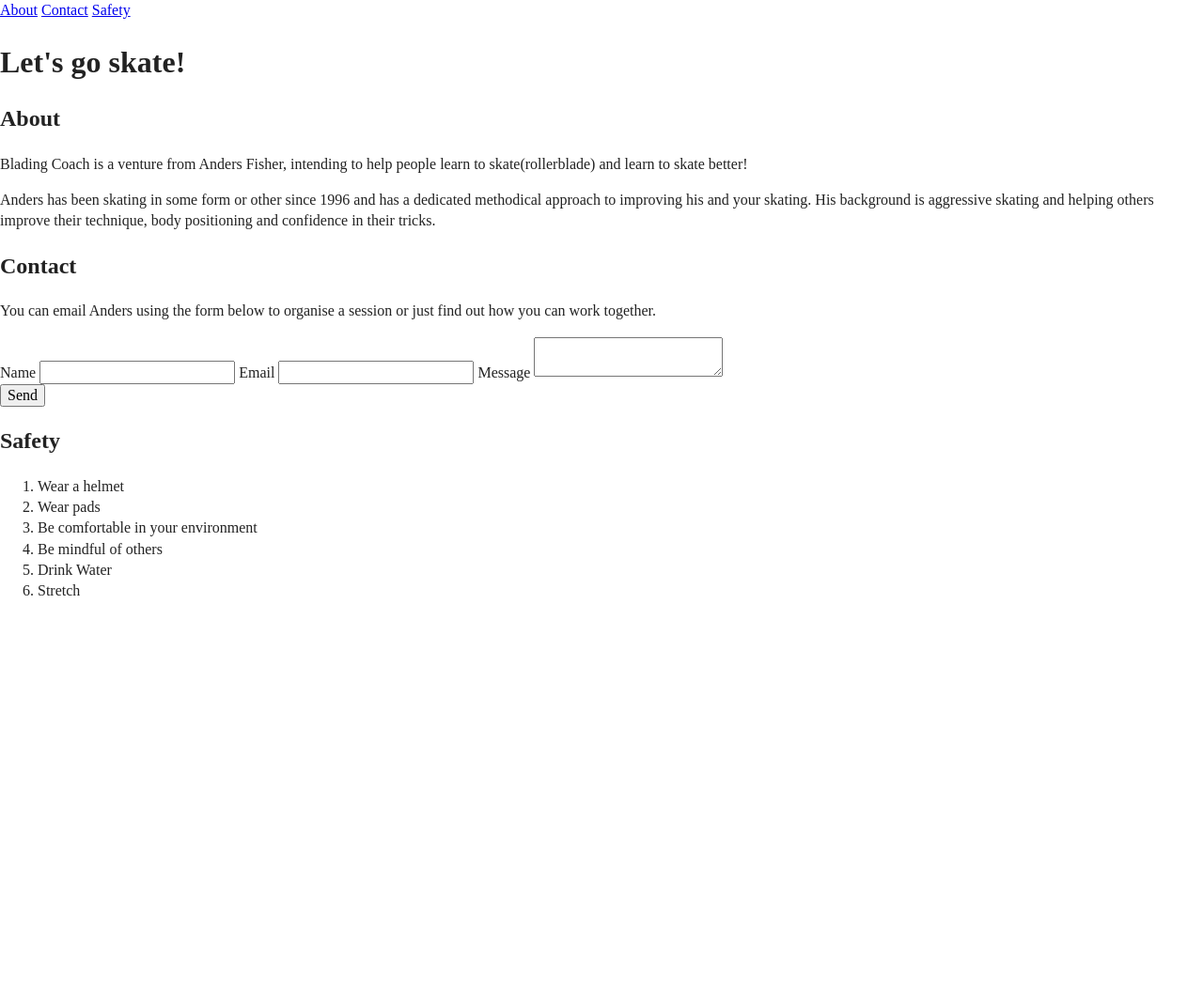
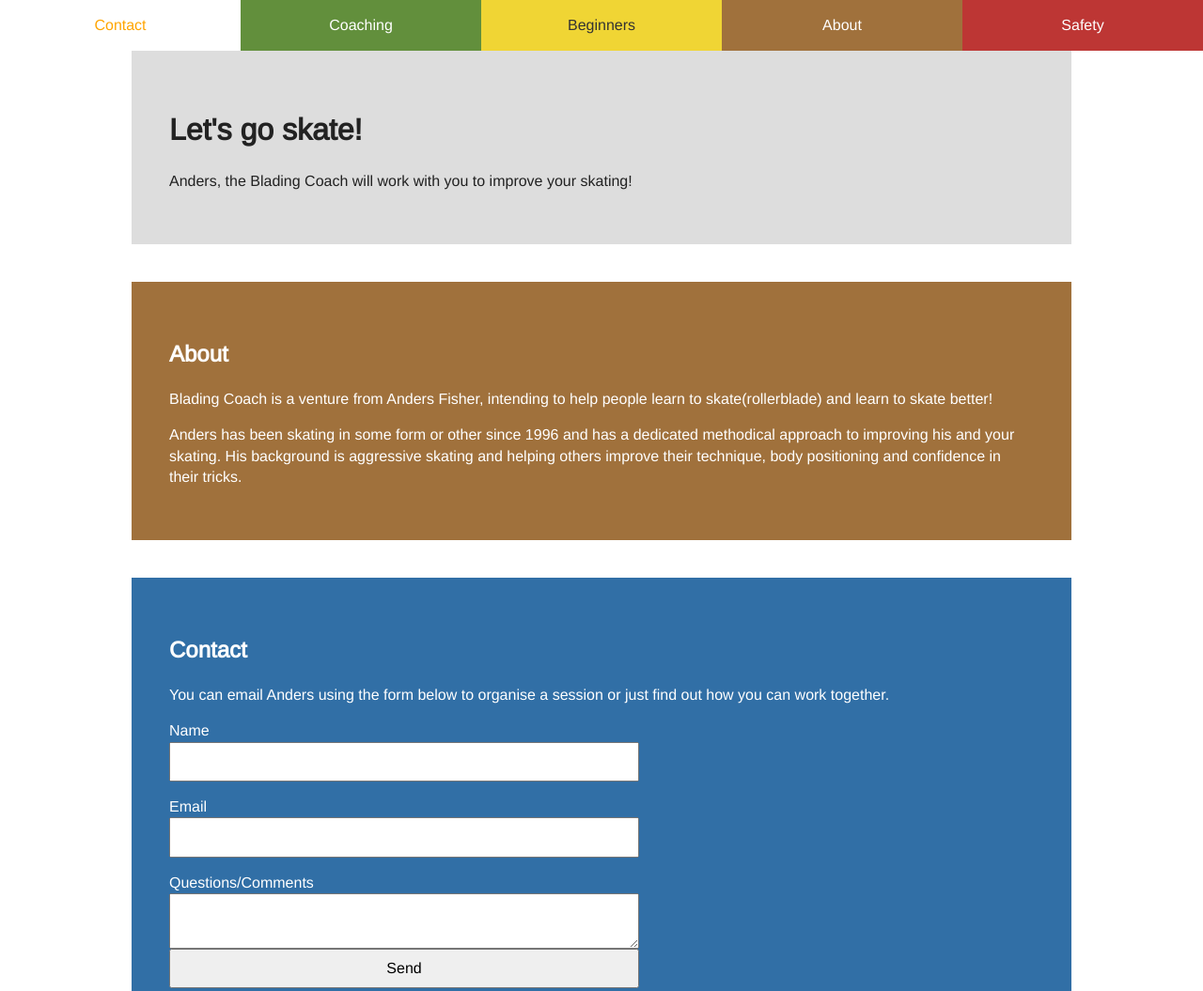
Before and after one commit to atleastimtrying/bladingcoach.co.uk, a plain HTML site: page index.html in a window 1280 px wide. Shown: the top 1055 px of the page at 94% size. Before the commit the page ends 800 px from the top, so only its background shows below. Drawn offline with nearby package versions, Linux system fonts and the light colour scheme.

Commit message:
Add a simple stylesheet and some more text

```diff
--- a/css/main.css
+++ b/css/main.css
@@ -96,10 +96,78 @@ textarea {
 /* ==========================================================================
    Author's custom styles
    ========================================================================== */
+*{
+    font-family: 'Arimo', sans-serif;
+    box-sizing: border-box;
+}
 
+nav {
+    background: #333;
+    display: flex;
+    width: 100%;
+}
 
+nav a{
+    flex: 1;
+    text-decoration: none;
+    text-align: center;
+    padding: 1em;
+}
 
+nav a:hover{
+    color: orange;
+    background: white;
+}
 
+header,
+section{
+    max-width: 1000px;
+    margin: 0 auto 40px;
+    background: #DDD;
+    padding: 40px;
+}
+
+.contact{
+    background: #316FA6;
+    color: #fff;
+}
+.coaching{
+    background: #628F3C;
+    color: #fff;
+}
+
+.beginners{
+    background: #F0D534;
+    color: #333;
+}
+
+.about{
+    background: #A0713C;
+    color: #fff;
+}
+.safety{
+    background: #BD3634;
+    color: #fff;
+}
+
+#contact-form label{
+    display:block;
+    margin-top: 1em;
+}
+
+#contact-form input{
+    display:block;
+    width: 100%;
+    max-width: 500px;
+    padding: 10px;
+}
+
+#contact-form textarea{
+    display:block;
+    width: 100%;
+    max-width: 500px;
+    padding: 10px;
+}
 
 
 
--- a/index.html
+++ b/index.html
@@ -11,7 +11,7 @@
   <link rel="manifest" href="site.webmanifest">
   <link rel="apple-touch-icon" href="icon.png">
   <!-- Place favicon.ico in the root directory -->
-
+  <link href="https://fonts.googleapis.com/css?family=Arimo" rel="stylesheet">
   <link rel="stylesheet" href="css/normalize.css">
   <link rel="stylesheet" href="css/main.css">
 
@@ -40,19 +40,24 @@
     <p class="browserupgrade">You are using an <strong>outdated</strong> browser. Please <a href="https://browsehappy.com/">upgrade your browser</a> to improve your experience and security.</p>
   <![endif]-->
     <nav>
-        <a href="#about">About</a>
-        <a href="#contact">Contact</a>
-        <a href="#safety">Safety</a>
+        <a href="#contact" class="contact">Contact</a>
+        <a href="#coaching" class="coaching">Coaching</a>
+        <a href="#beginners" class="beginners">Beginners</a>
+        <a href="#about" class="about">About</a>
+        <a href="#safety" class="safety">Safety</a>
     </nav>
-    <h1>Let's go skate!</h1>
+    <header>
+        <h1>Let's go skate!</h1>
+        <p>Anders, the Blading Coach will work with you to improve your skating!</p>
+    </header>
 
-    <section>
+    <section class="about">
         <h2><a name="about">About</a></h2>
         <p>Blading Coach is a venture from Anders Fisher, intending to help people learn to skate(rollerblade) and learn to skate better!</p>
         <p>Anders has been skating in some form or other since 1996 and has a dedicated methodical approach to improving his and your skating.
             His background is aggressive skating and helping others improve their technique, body positioning and confidence in their tricks.</p>
     </section>
-    <section>
+    <section class="contact">
         <h2><a name="contact">Contact</a></h2>
         <p>You can email Anders using the form below to organise a session or just find out how you can work together.</p>
 
@@ -61,22 +66,26 @@
             <input type="text" name="user_name" required>
             <label>Email</label>
             <input type="email" name="user_email" required>
-            <label>Message</label>
+            <label>Questions/Comments</label>
             <textarea name="text"></textarea>
             <div class="g-recaptcha" data-sitekey="6Le3O3YUAAAAAN3SfyUJiCs7itROKfxmh1Nrhpof"></div>
             <input type="submit" value="Send">
         </form>
     </section>
-    <!--
-    <section>
-        <h2>Coaching</h2>
+    <section class="coaching">
+        <h2><a name="coaching">Coaching</a></h2>
+        <p>Learning doesn't need to stop once you can roll along, or do a grind, or even win competitions, there's always ways to improve your technique or get that extra bit of style into your tricks.</p>
+        <p>Anders offers coaching for more experienced rollerbladers, during a session he can watch, film, advise and discuss your technique and ways in which you can reach your goals!</p>
+        <p>By having a focussed skate concentrating of a few key techniques you can really hone your skills and build confidence!</p>
     </section>
-    <section>
-        <h2>Beginners</h2>
+    <section class="beginners">
+        <h2><a name="beginners">Beginners</a></h2>
+        <p>How are those skates feeling? Anders will help you feel more confident and improve your skills whatever level you are at, from those that have never been on skates before to those who want to learn to roll backwards, drop in a ramp of do their first grinds!</p>
+        <p>Anders has been patiently helping beginners overcome their fears and gain confidence through good technique and understanding for years.</p>
     </section>
-    -->
-    <section>
+    <section class="safety">
         <h2><a name="safety">Safety</a></h2>
+        <p>Safety is a very important part of learning to skate, building confidence and getting plenty of skating time in. The following are all part of the process and you'll hear Anders talk about them a great deal!</p>
         <ol>
             <li>Wear a helmet</li>
             <li>Wear pads</li>
@@ -86,6 +95,9 @@
             <li>Stretch</li>
         </ol>
     </section>
+    <footer>
+        <p>Website built by <a href="http://andersfisher.com">Anders Fisher</a></p>
+    </footer>
   <script src="js/vendor/modernizr-3.6.0.min.js"></script>
   <script src="js/plugins.js"></script>
   <script src="js/main.js"></script>
```
